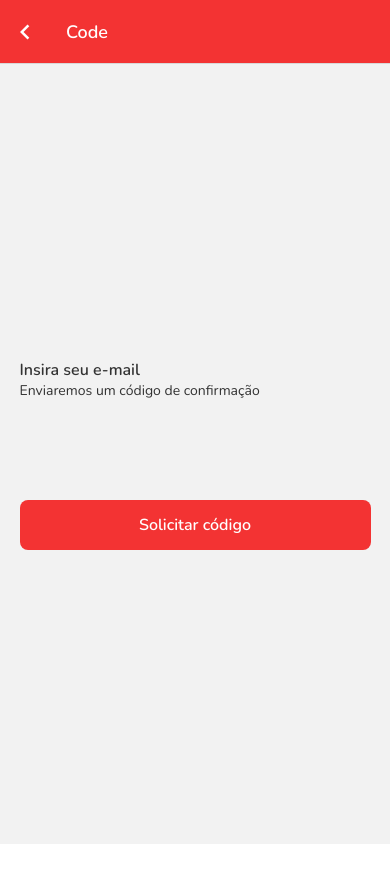
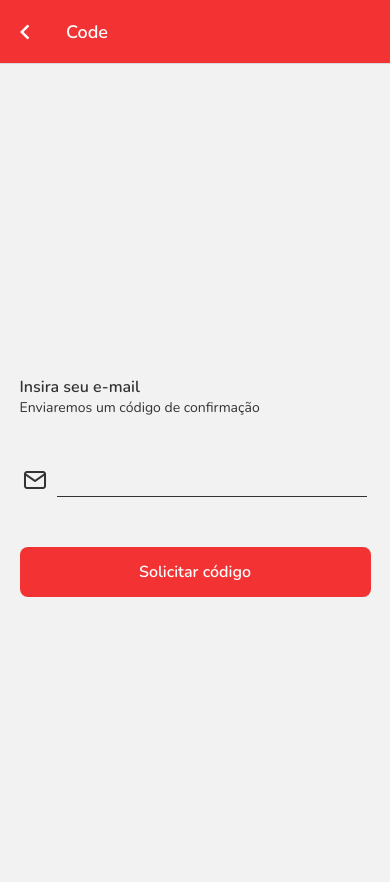
Before and after one commit to netodomingos/pedeai, a React Native app: screen /Code in a window 390 px wide. Shown: the top 882 px of the page. Before the commit the page ends 844 px from the top, so only its background shows below. Built offline with nearby package versions, Linux system fonts and the light colour scheme.

Commit message:
✨feature: email screen style

```diff
--- a/src/app/email/email.tsx
+++ b/src/app/email/email.tsx
@@ -1,17 +1,30 @@
-import { SafeAreaView, StyleSheet, View, Image } from 'react-native'
+import { SafeAreaView, StyleSheet, View, ScrollView, KeyboardAvoidingView, useWindowDimensions } from 'react-native'
+import { useState } from 'react'
+
 import Button from '../../components/button'
 import Title from '../../components/title'
 import SubTitle from '../../components/subtitle'
+import Input from '../../components/input'
 
 export default function Email() {
+  const [email, setEmail] = useState('')
+  const { height } = useWindowDimensions()
+
   return (
+    <ScrollView style={styles.scrollView}>
       <SafeAreaView style={styles.container}>
+        <KeyboardAvoidingView behavior='padding' style={{height: height, justifyContent: 'center' }}>
           <View style={styles.TextContainer}>
             <Title text='Insira seu e-mail'/>
             <SubTitle text='Enviaremos um código de confirmação'/>
           </View>
           <View style={styles.formContainer}>
-
+          <Input
+              value={email}
+              onChange={(text: string) => setEmail(text)}
+              placeholder=''
+              error=''
+          />
           </View>
           <View style={styles.ButtonContainer}>
             <Button
@@ -20,11 +33,16 @@ export default function Email() {
               onClick={() => {}}
             />
           </View>
+        </KeyboardAvoidingView>
       </SafeAreaView>
+    </ScrollView>
   )
 }
 
 const styles = StyleSheet.create({
+  scrollView: {
+    flex: 1
+  },
   container: {
     flex: 1,
     justifyContent: 'center',
--- /dev/null
+++ b/src/components/input.tsx
@@ -0,0 +1,47 @@
+import { View, Text, TextInput, StyleSheet, useWindowDimensions } from 'react-native'
+import { Feather } from '@expo/vector-icons';
+import { Colors } from '../constants/colors';
+import { IInput } from '../interfaces/IInput';
+
+
+export default function Input({ value, onChange, placeholder, error }: IInput) {
+	const { width } = useWindowDimensions()
+  return (
+    <View style={styles.container}>
+      <Feather name="mail" size={24} color={error !== '' ? Colors.primary : Colors.font} />
+			<View style={styles.insideContainer}>
+				<TextInput
+					style={[styles.input, { width: width - 80, borderBottomColor: error !== '' ? Colors.primary : Colors.font}]}
+					value={value}
+					onChangeText={text => onChange(text)}
+					placeholder={placeholder}
+					keyboardType='email-address'
+				/>
+				{ error !== '' && <Text style={styles.errorText}>{error}</Text> }
+			</View>
+    </View>
+  )
+}
+
+const styles = StyleSheet.create({
+	container: {
+		flexDirection: 'row',
+		justifyContent: 'center'
+	},
+	insideContainer: {
+		flexDirection: 'column',
+		alignItems: 'flex-end'
+	},
+	input: {
+		borderBottomWidth: 0.5,
+		height: 30,
+		fontFamily: 'Regular',
+		fontSize: 16,
+		marginLeft: 10
+	},
+	errorText: {
+		fontFamily: 'Regular',
+		fontSize: 14,
+		color: Colors.primary
+	},
+})
--- /dev/null
+++ b/src/interfaces/IInput.ts
@@ -0,0 +1,6 @@
+export interface IInput {
+    value: string,
+    onChange: (text: string) => void,
+    placeholder: string,
+    error: string
+}
--- a/src/routes/Routes.tsx
+++ b/src/routes/Routes.tsx
@@ -23,7 +23,7 @@ export default function Routes() {
       }}
     >
       <Stack.Screen name="Welcome" component={Welcome} options={{ headerShown: false }}/>
-      <Stack.Screen name="Email" component={Email} />
+      <Stack.Screen name="Email" component={Email} options={{ title: 'Entrar com E-mail' }}/>
       <Stack.Screen name="Code" component={Email} />
     </Stack.Navigator>
   );
```
Lines whose indentation alone changed are shown as unchanged.
